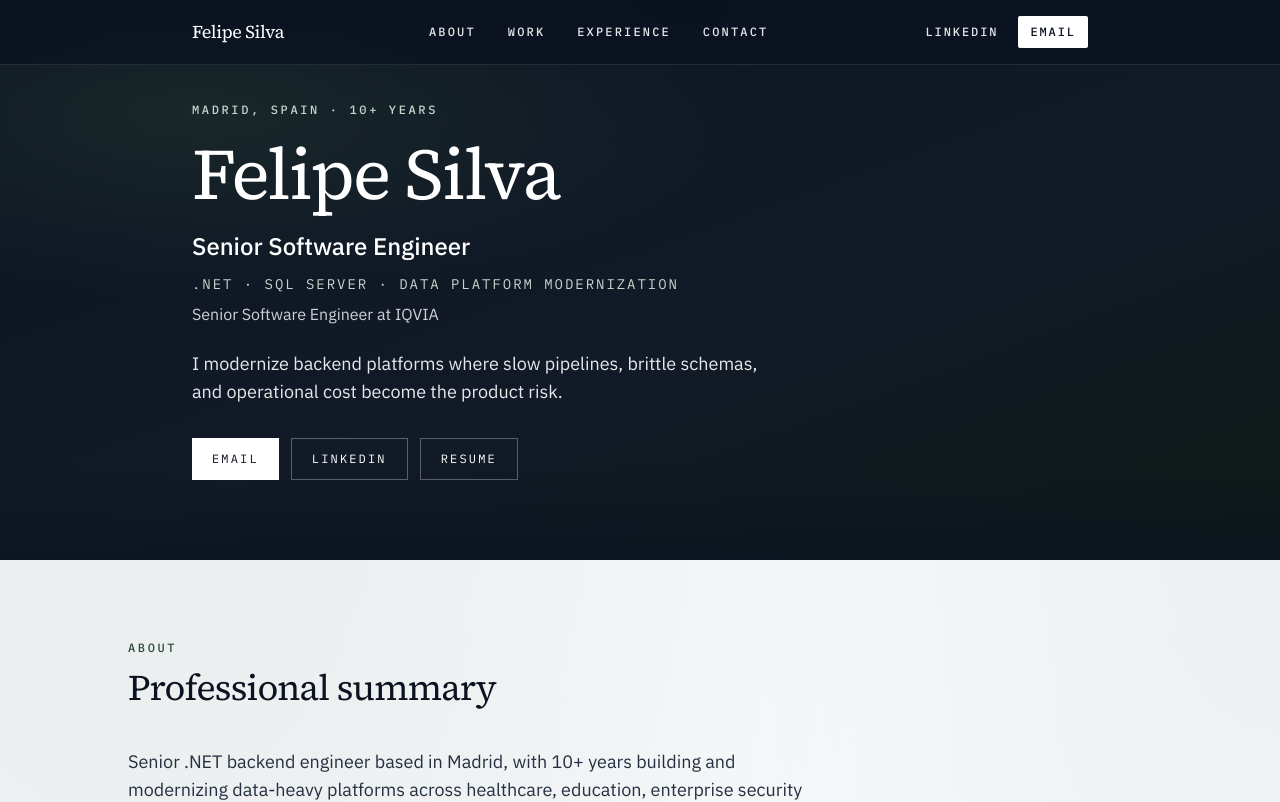
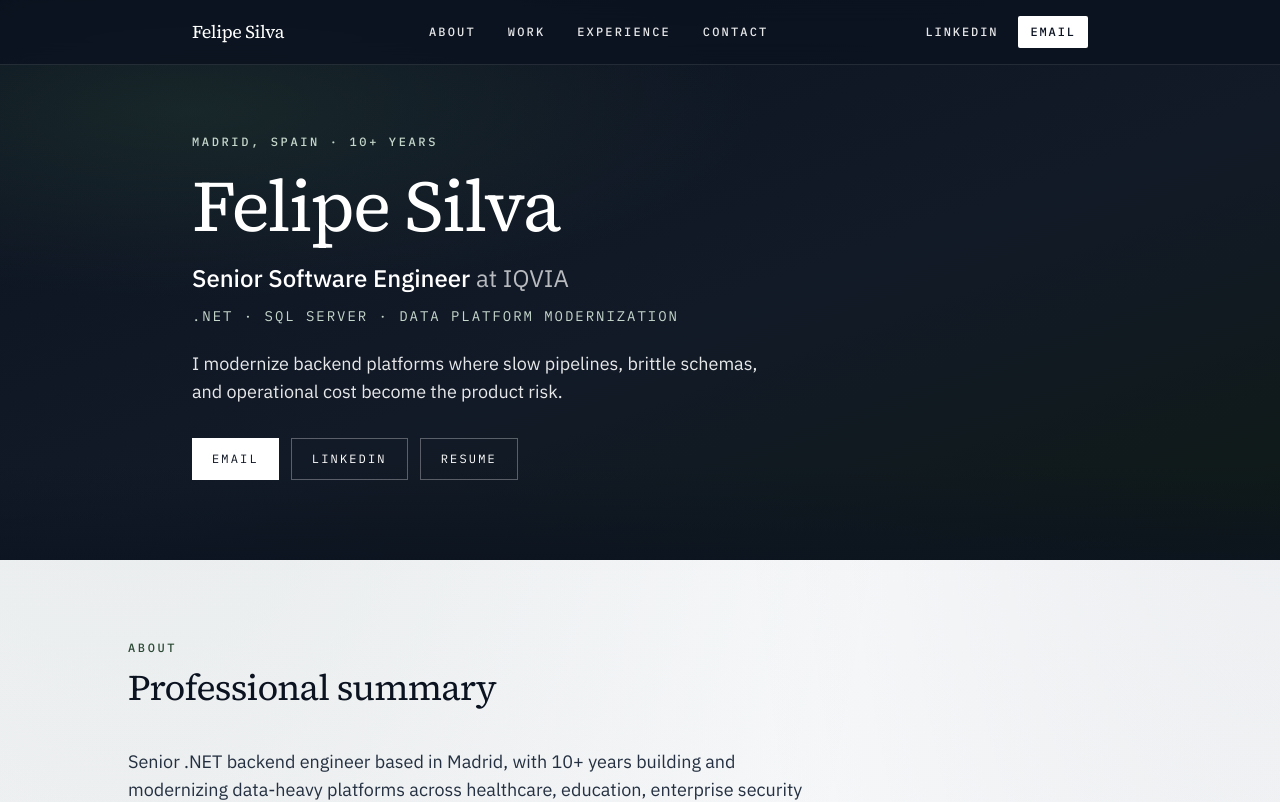
Before and after one commit to felipewrsilva/portfolio, a Next.js app: page / in a window 1280 px wide. Shown: the top 802 px of the page. Built offline with nearby package versions, Linux system fonts and the light colour scheme.

Commit message:
Remove duplicate title line from the hero
Show Senior Software Engineer at IQVIA once instead of repeating the role on a second line.

```diff
--- a/components/Hero.tsx
+++ b/components/Hero.tsx
@@ -61,7 +61,10 @@ export default function Hero() {
           initial="hidden"
           animate="show"
         >
-          {profile.title}
+          {profile.title}{' '}
+          <span className="font-normal text-white/70">
+            at {profile.company}
+          </span>
         </motion.p>
 
         <motion.p
@@ -75,18 +78,8 @@ export default function Hero() {
         </motion.p>
 
         <motion.p
-          className="mt-2 text-base text-white/80"
+          className="mt-6 max-w-xl text-base leading-relaxed text-white/90 md:text-lg"
           custom={4}
-          variants={item}
-          initial="hidden"
-          animate="show"
-        >
-          {profile.currentRole}
-        </motion.p>
-
-        <motion.p
-          className="mt-6 max-w-xl text-base leading-relaxed text-white/90 md:text-lg"
-          custom={5}
           variants={item}
           initial="hidden"
           animate="show"
@@ -96,7 +89,7 @@ export default function Hero() {
 
         <motion.div
           className="mt-8 flex flex-wrap gap-3"
-          custom={6}
+          custom={5}
           variants={item}
           initial="hidden"
           animate="show"
--- a/data/cv.ts
+++ b/data/cv.ts
@@ -4,7 +4,7 @@ export const profile = {
   focus: '.NET · SQL Server · Data platform modernization',
   tagline:
     'I modernize backend platforms where slow pipelines, brittle schemas, and operational cost become the product risk.',
-  currentRole: 'Senior Software Engineer at IQVIA',
+  company: 'IQVIA',
   yearsExperience: '10+ years',
   location: 'Madrid, Spain',
   availability:
```
